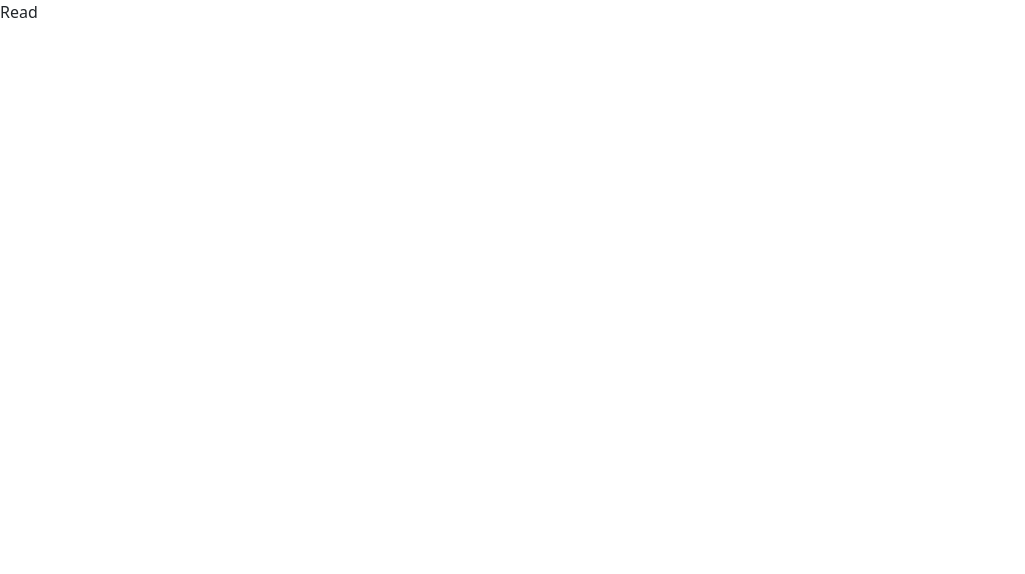
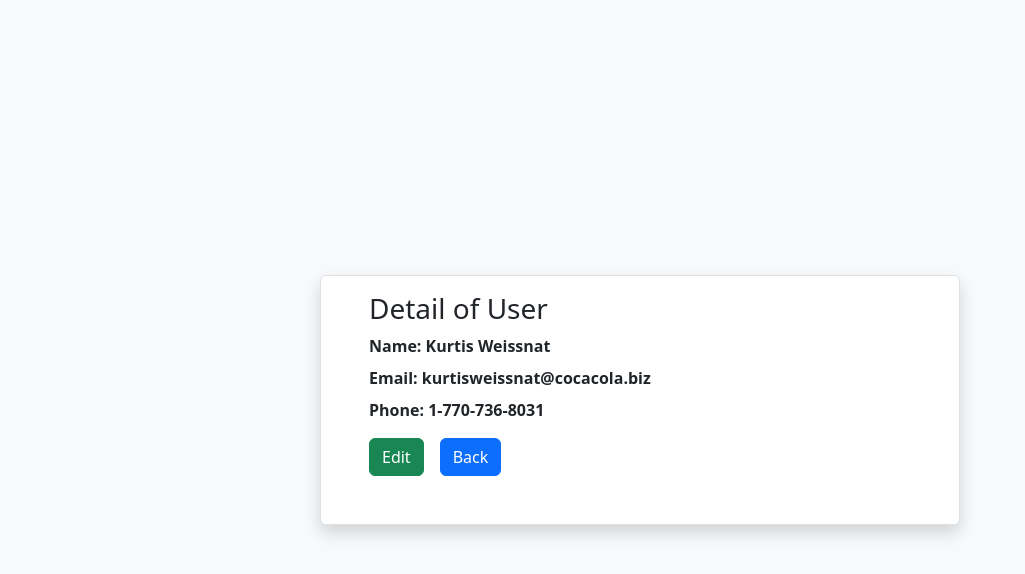
Before and after one commit to septianadip17/crud-axios, a React (Vite) app: page /read/1 in a window 1280 px wide. Shown: the top 574 px of the page, without its empty margins (0-1025 px from the left). Built offline with nearby package versions, Linux system fonts and the light colour scheme; data requests are answered from the project's data file.

Commit message:
read success

```diff
--- a/src/Read.jsx
+++ b/src/Read.jsx
@@ -1,9 +1,35 @@
-import React from 'react'
+import axios from "axios";
+import React, { useEffect, useState } from "react";
+import { Link, useParams } from "react-router-dom";
 
 const Read = () => {
+  const [data, setData] = useState([]);
+  const { id } = useParams();
+
+  useEffect(() => {
+    axios
+      .get("http://localhost:3000/users/" + id)
+      .then((res) => setData(res.data))
+      .catch((err) => console.log(err));
+  }, []);
   return (
-    <div>Read</div>
-  )
-}
+    <div className="d-flex w-100 vh-100 justify-content-center align-items-center bg-light">
+      <div className="w-50 border bg-white shadow px-5 pt-3 pb-5 rounded">
+        <h3>Detail of User</h3>
+        <div className="mb-2">
+          <strong>Name: {data.name}</strong>
+        </div>
+        <div className="mb-2">
+          <strong>Email: {data.email}</strong>
+        </div>
+        <div className="mb-3">
+          <strong>Phone: {data.phone}</strong>
+        </div>
+        <Link to={`/update/${id}`} className="btn btn-success">Edit</Link>
+        <Link to="/" className="btn btn-primary ms-3">Back</Link>
+      </div>
+    </div>
+  );
+};
 
-export default Read
+export default Read;
```
